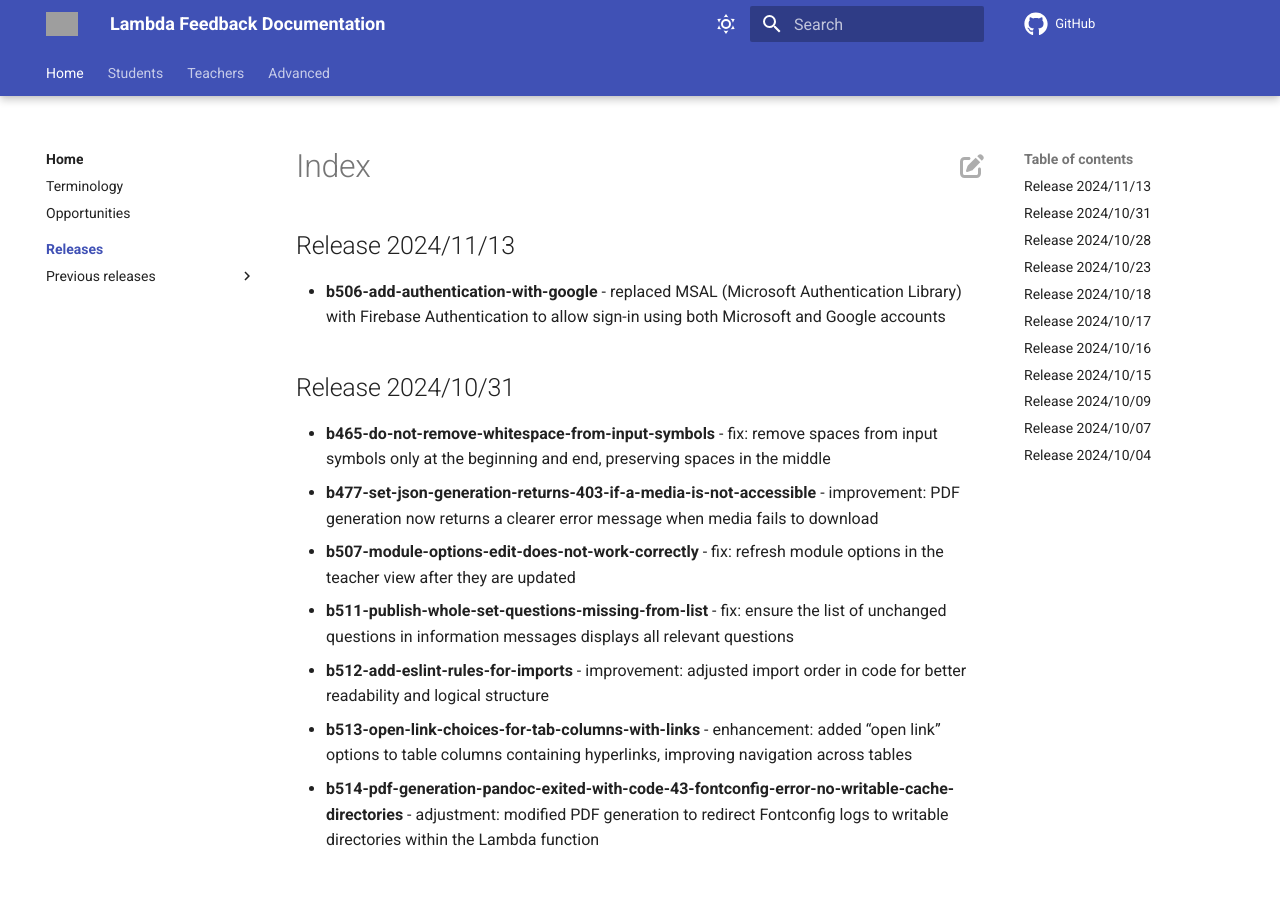
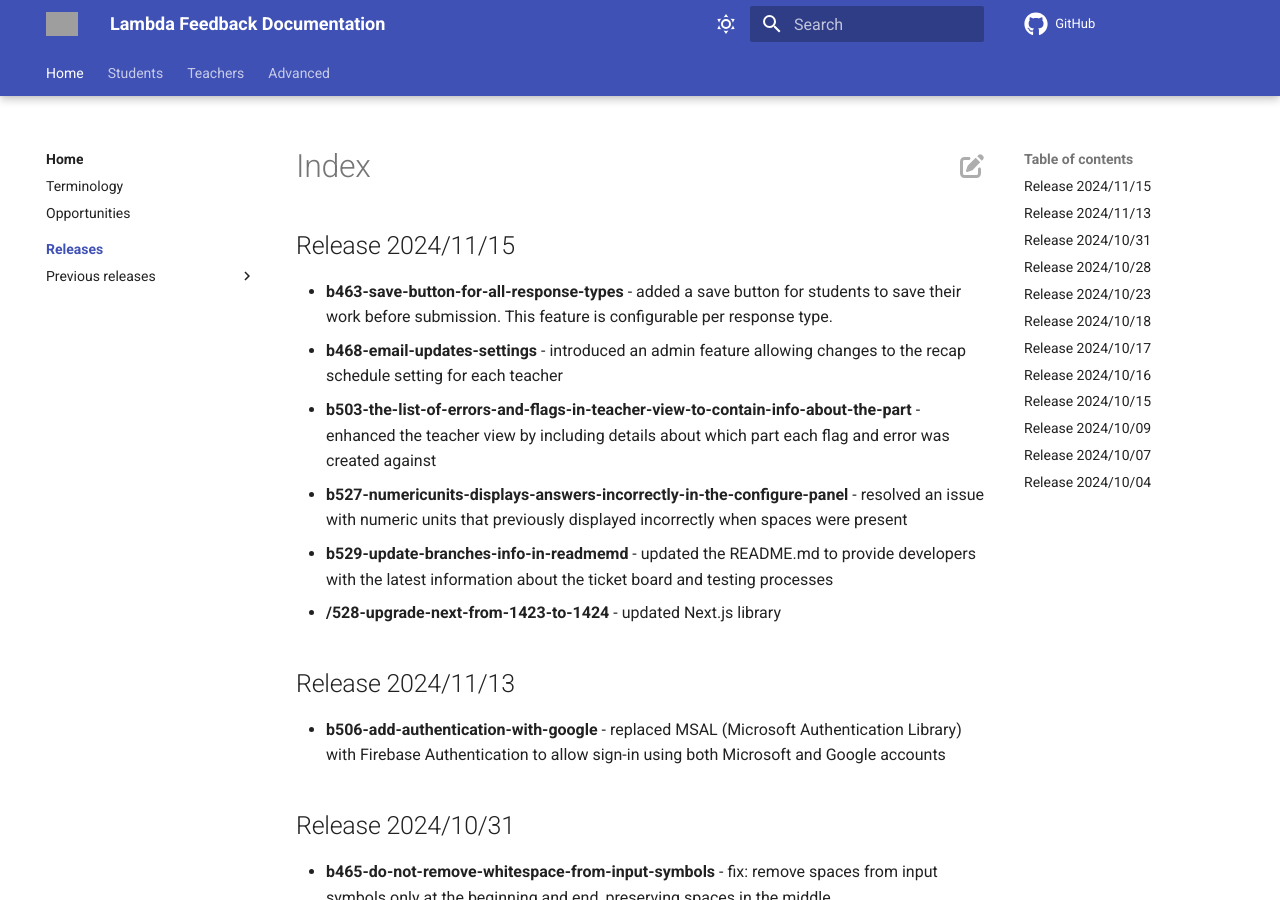
Before and after one commit to lambda-feedback/user-documentation, an MkDocs documentation site: the page built from docs/releases/index.md, in a window 1280 px wide and 900 px high. Built offline with MkDocs 1.6.1 and Material for MkDocs 9.7.7, drawn with Linux system fonts in a browser that asks for light colours; comment, search, counter and statistics services are not loaded; grey boxes are pictures that could not be loaded.

Commit message:
Release 2024/11/15 added

```diff
--- a/docs/releases/index.md
+++ b/docs/releases/index.md
@@ -1,3 +1,12 @@
+## Release 2024/11/15
+
+- **b463-save-button-for-all-response-types** - added a save button for students to save their work before submission. This feature is configurable per response type.
+- **b468-email-updates-settings** - introduced an admin feature allowing changes to the recap schedule setting for each teacher
+- **b503-the-list-of-errors-and-flags-in-teacher-view-to-contain-info-about-the-part** - enhanced the teacher view by including details about which part each flag and error was created against
+- **b527-numericunits-displays-answers-incorrectly-in-the-configure-panel** - resolved an issue with numeric units that previously displayed incorrectly when spaces were present
+- **b529-update-branches-info-in-readmemd** - updated the README.md to provide developers with the latest information about the ticket board and testing processes
+- **/528-upgrade-next-from-1423-to-1424** - updated Next.js library
+
 ## Release 2024/11/13
 
 - **b506-add-authentication-with-google** - replaced MSAL (Microsoft Authentication Library) with Firebase Authentication to allow sign-in using both Microsoft and Google accounts
```
